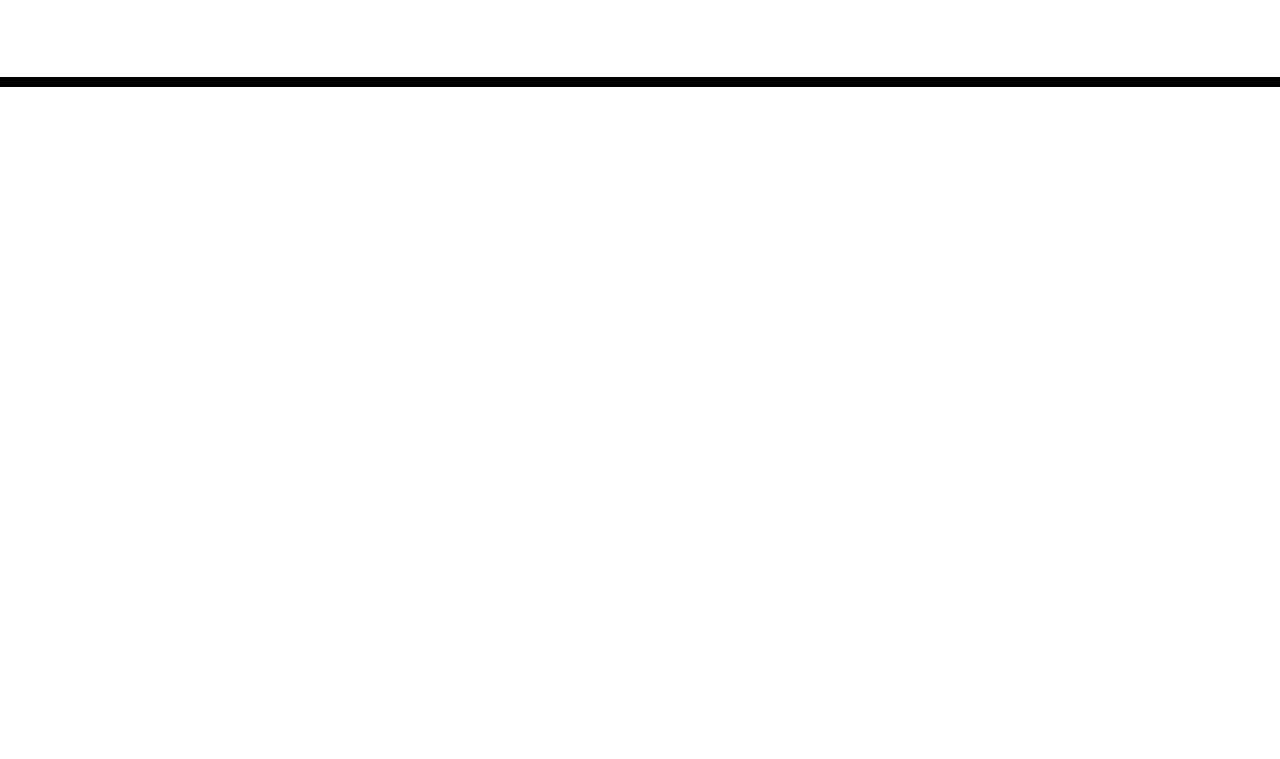
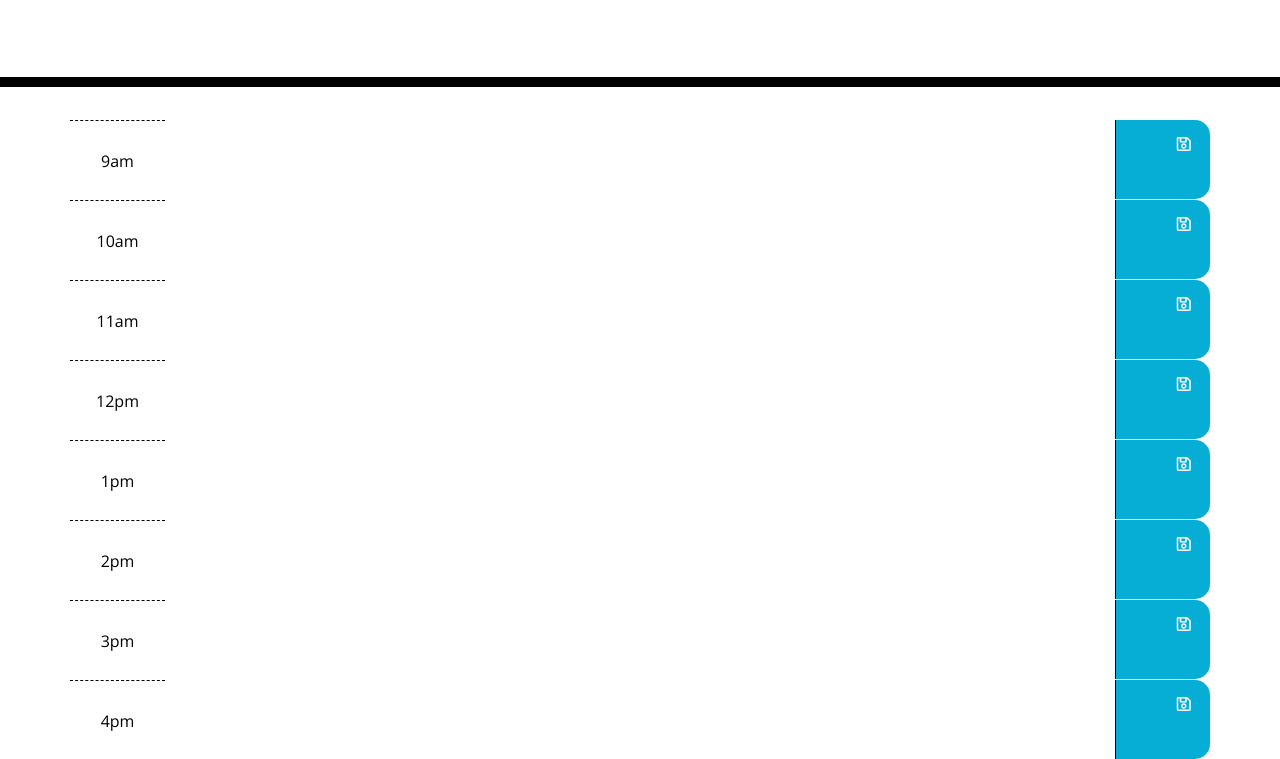
Before and after one commit to ksingh-1/05-Day-Planner, a plain HTML site: page index.html in a window 1280 px wide. Shown: the part 181-940 px from the top of the page. Before the commit the page ends 800 px from the top, so only its background shows below. Drawn offline with nearby package versions, Linux system fonts and the light colour scheme; files that its build step writes are made by us from their sources.

Commit message:
Updating Index File and Style.css

```diff
--- a/index.html
+++ b/index.html
@@ -30,6 +30,98 @@
     </header>
     <div class="container">
       <!-- Timeblocks go here -->
+      <div class="row time-block">
+        <div class="col-2 col-md-1 hour">
+          9am
+        </div>
+        <div class="col-8 col-md-10 description" contenteditable="true" id="9am">
+        </div>
+        <div class="col-2 col-md-1 saveBtn btnFor9">
+          <i class="far fa-save"></i>
+        </div>
+      </div>
+
+      <div class="row time-block">
+        <div class="col-2 col-md-1 hour">
+          10am
+        </div>
+        <div class="col-8 col-md-10 description" contenteditable="true" id="10am">
+        </div>
+        <div class="col-2 col-md-1 saveBtn btnFor9">
+          <i class="far fa-save"></i>
+        </div>
+      </div>
+
+      <div class="row time-block">
+        <div class="col-2 col-md-1 hour">
+          11am
+        </div>
+        <div class="col-8 col-md-10 description" contenteditable="true" id="11am">
+        </div>
+        <div class="col-2 col-md-1 saveBtn btnFor9">
+          <i class="far fa-save"></i>
+        </div>
+      </div>
+
+      <div class="row time-block">
+        <div class="col-2 col-md-1 hour">
+          12pm
+        </div>
+        <div class="col-8 col-md-10 description" contenteditable="true" id="12pm">
+        </div>
+        <div class="col-2 col-md-1 saveBtn btnFor9">
+          <i class="far fa-save"></i>
+        </div>
+      </div>
+
+      <div class="row time-block">
+        <div class="col-2 col-md-1 hour">
+          1pm
+        </div>
+        <div class="col-8 col-md-10 description" contenteditable="true" id="1pm">
+        </div>
+        <div class="col-2 col-md-1 saveBtn btnFor9">
+          <i class="far fa-save"></i>
+        </div>
+      </div>
+
+      <div class="row time-block">
+        <div class="col-2 col-md-1 hour">
+          2pm
+        </div>
+        <div class="col-8 col-md-10 description" contenteditable="true" id="2pm">
+        </div>
+        <div class="col-2 col-md-1 saveBtn btnFor9">
+          <i class="far fa-save"></i>
+        </div>
+      </div>
+
+      <div class="row time-block">
+        <div class="col-2 col-md-1 hour">
+          3pm
+        </div>
+        <div class="col-8 col-md-10 description" contenteditable="true" id="3pm">
+        </div>
+        <div class="col-2 col-md-1 saveBtn btnFor9">
+          <i class="far fa-save"></i>
+        </div>
+      </div>
+
+      <div class="row time-block">
+        <div class="col-2 col-md-1 hour">
+          4pm
+        </div>
+        <div class="col-8 col-md-10 description" contenteditable="true" id="5pm">
+        </div>
+        <div class="col-2 col-md-1 saveBtn btnFor9">
+          <i class="far fa-save"></i>
+        </div>
+      </div>
+
+
+
+
+
     </div>
 
     <script src="https://code.jquery.com/jquery-3.4.1.min.js"></script>
```
